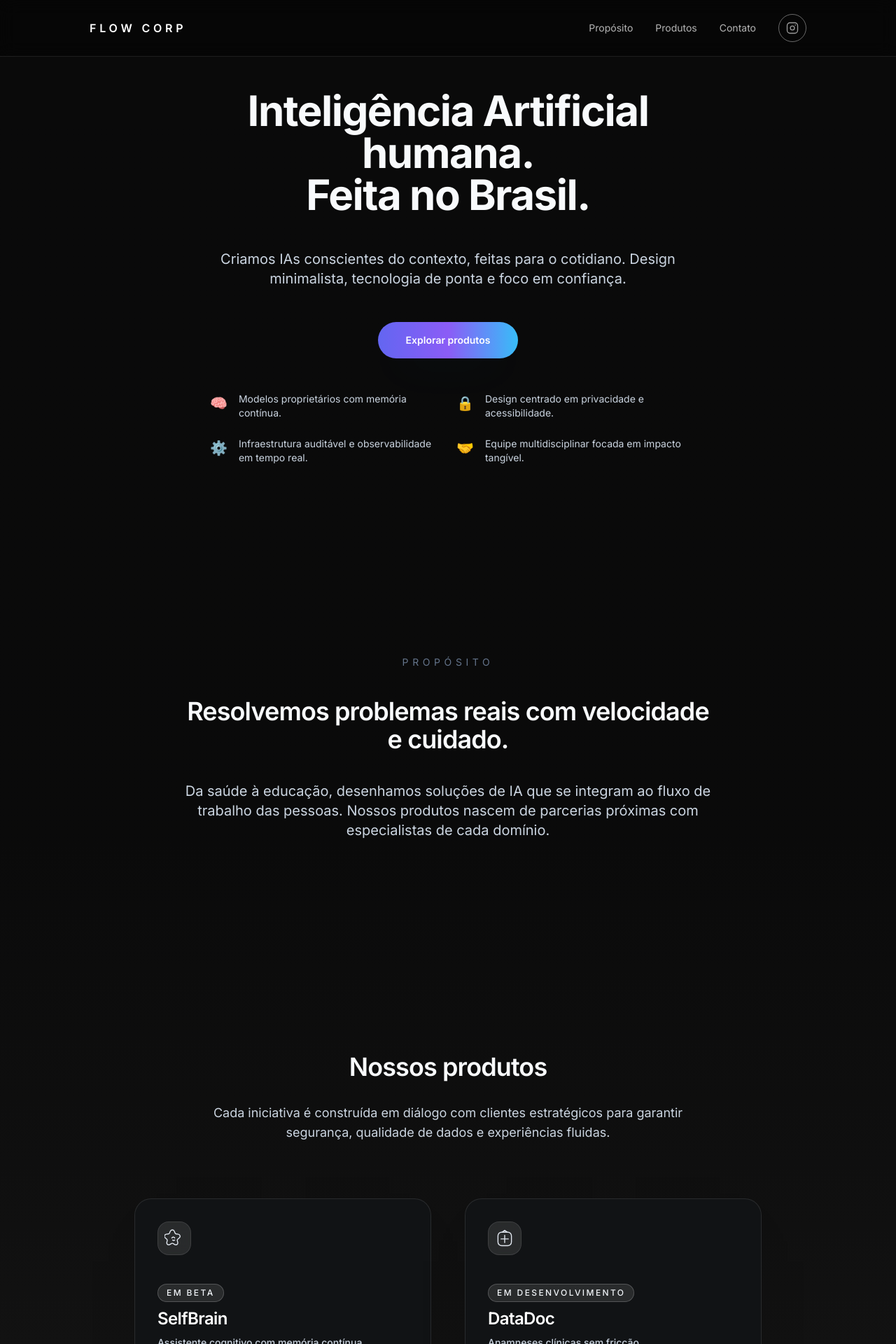
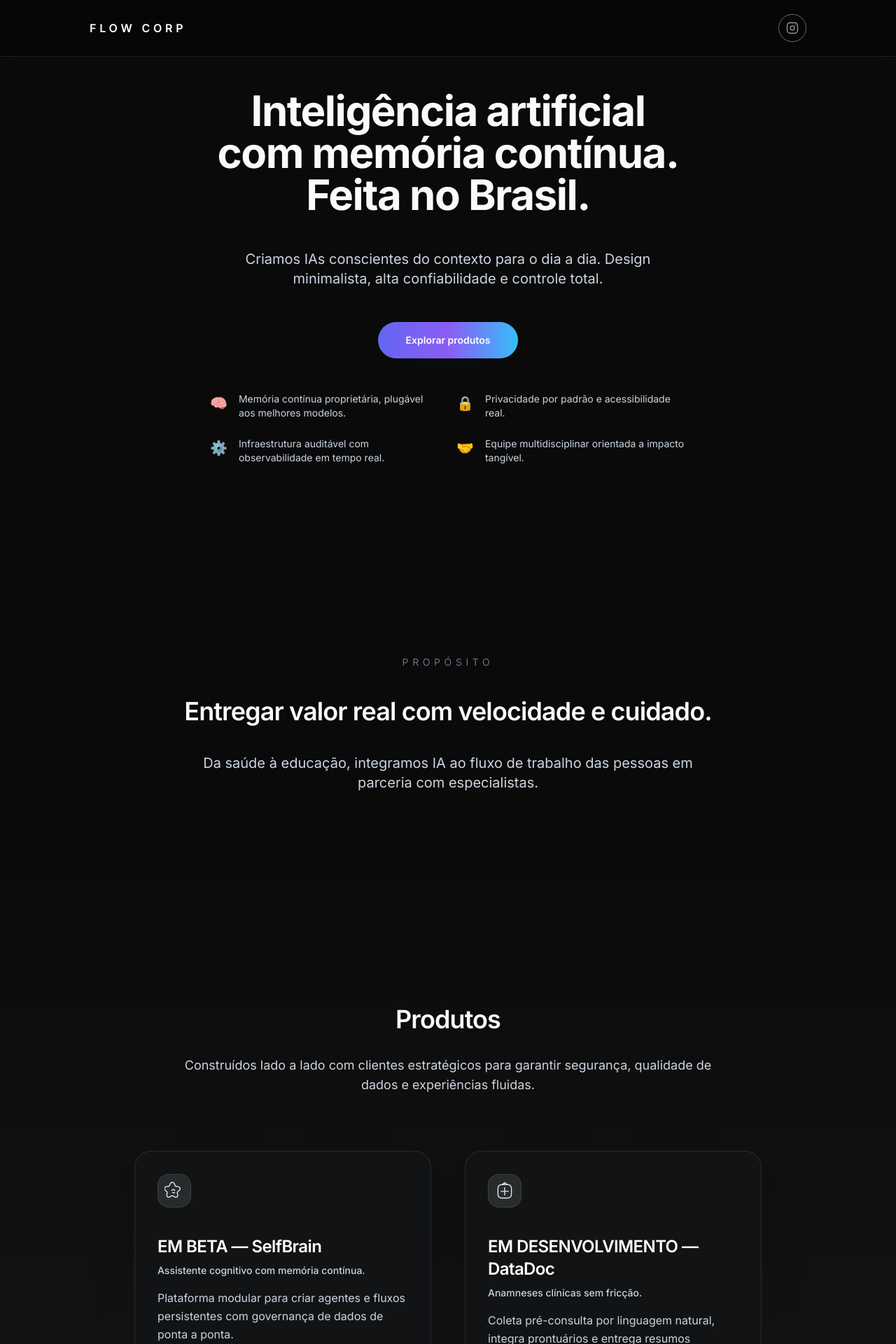
Before and after one commit to igorbiccas/flowcorp-site, a React (Vite) app: page / in a window 1280 px wide. Shown: the top 1920 px of the page at 70% size. Built offline with nearby package versions, Linux system fonts and the light colour scheme.

Commit message:
Atualiza copy e navegação do site

```diff
--- a/App.tsx
+++ b/App.tsx
@@ -11,7 +11,7 @@ const products: Product[] = [
     title: 'SelfBrain',
     subtitle: 'Assistente cognitivo com memória contínua.',
     description:
-      'Plataforma modular para equipes criarem fluxos de IA persistentes com governança de dados de ponta a ponta.',
+      'Plataforma modular para criar agentes e fluxos persistentes com governança de dados de ponta a ponta.',
     status: 'Em beta',
     buttonText: 'Ver',
     url: 'https://selfbrain.vercel.app/',
@@ -21,7 +21,7 @@ const products: Product[] = [
     title: 'DataDoc',
     subtitle: 'Anamneses clínicas sem fricção.',
     description:
-      'Coleta pré-consulta com linguagem natural, integrando prontuários e garantindo consistência para profissionais de saúde.',
+      'Coleta pré-consulta por linguagem natural, integra prontuários e entrega resumos consistentes para profissionais de saúde.',
     status: 'Em desenvolvimento',
     buttonText: 'Ver',
     url: 'https://datadocs.vercel.app/',
@@ -39,14 +39,14 @@ const App: React.FC = () => {
           <div className="mx-auto w-full max-w-[680px] space-y-12">
             <AnimatedSection className="w-full" delay="duration-700">
               <h1 className="text-4xl font-bold leading-tight tracking-tight text-slate-50 sm:text-5xl md:text-6xl">
-                Inteligência Artificial humana.
+                Inteligência artificial com memória contínua.
                 <br />
                 Feita no Brasil.
               </h1>
             </AnimatedSection>
             <AnimatedSection className="w-full" delay="duration-700 delay-150">
               <p className="text-lg leading-relaxed text-slate-300 md:text-xl">
-                Criamos IAs conscientes do contexto, feitas para o cotidiano. Design minimalista, tecnologia de ponta e foco em confiança.
+                Criamos IAs conscientes do contexto para o dia a dia. Design minimalista, alta confiabilidade e controle total.
               </p>
             </AnimatedSection>
             <AnimatedSection className="w-full" delay="duration-700 delay-200">
@@ -63,19 +63,19 @@ const App: React.FC = () => {
               <ul className="mx-auto flex flex-col gap-6 text-left text-sm text-slate-300 sm:grid sm:grid-cols-2">
                 <li className="flex items-start gap-4">
                   <span className="mt-0.5 text-xl" aria-hidden="true">🧠</span>
-                  Modelos proprietários com memória contínua.
+                  Memória contínua proprietária, plugável aos melhores modelos.
                 </li>
                 <li className="flex items-start gap-4">
                   <span className="mt-0.5 text-xl" aria-hidden="true">🔒</span>
-                  Design centrado em privacidade e acessibilidade.
+                  Privacidade por padrão e acessibilidade real.
                 </li>
                 <li className="flex items-start gap-4">
                   <span className="mt-0.5 text-xl" aria-hidden="true">⚙️</span>
-                  Infraestrutura auditável e observabilidade em tempo real.
+                  Infraestrutura auditável com observabilidade em tempo real.
                 </li>
                 <li className="flex items-start gap-4">
                   <span className="mt-0.5 text-xl" aria-hidden="true">🤝</span>
-                  Equipe multidisciplinar focada em impacto tangível.
+                  Equipe multidisciplinar orientada a impacto tangível.
                 </li>
               </ul>
             </AnimatedSection>
@@ -87,10 +87,10 @@ const App: React.FC = () => {
             <AnimatedSection className="w-full">
               <p className="text-sm uppercase tracking-[0.4em] text-slate-500">Propósito</p>
               <h2 className="mt-10 text-3xl font-semibold tracking-tight text-slate-50 md:text-4xl">
-                Resolvemos problemas reais com velocidade e cuidado.
+                Entregar valor real com velocidade e cuidado.
               </h2>
               <p className="mt-10 text-lg leading-relaxed text-slate-300 md:text-xl">
-                Da saúde à educação, desenhamos soluções de IA que se integram ao fluxo de trabalho das pessoas. Nossos produtos nascem de parcerias próximas com especialistas de cada domínio.
+                Da saúde à educação, integramos IA ao fluxo de trabalho das pessoas em parceria com especialistas.
               </p>
             </AnimatedSection>
           </div>
@@ -100,9 +100,9 @@ const App: React.FC = () => {
           <div className="mx-auto w-full max-w-5xl px-[5%]">
             <AnimatedSection className="w-full">
               <div className="mx-auto max-w-3xl text-center">
-                <h2 className="text-3xl font-semibold tracking-tight text-slate-50 md:text-4xl">Nossos produtos</h2>
+                <h2 className="text-3xl font-semibold tracking-tight text-slate-50 md:text-4xl">Produtos</h2>
                 <p className="mt-8 text-base text-slate-300 md:text-lg">
-                  Cada iniciativa é construída em diálogo com clientes estratégicos para garantir segurança, qualidade de dados e experiências fluidas.
+                  Construídos lado a lado com clientes estratégicos para garantir segurança, qualidade de dados e experiências fluidas.
                 </p>
               </div>
               <div className="mt-20 grid grid-cols-1 gap-12 md:grid-cols-2">
@@ -116,8 +116,8 @@ const App: React.FC = () => {
 
         <footer className="border-t border-white/10 bg-black/30 backdrop-blur">
           <div className="container mx-auto flex flex-col items-center justify-between gap-4 px-6 py-12 text-sm text-slate-300 md:flex-row md:px-8">
-            <p>© {new Date().getFullYear()} Flow corp. Todos os direitos reservados.</p>
-            <p className="text-slate-400">Construído com respeito ao tempo das pessoas.</p>
+            <p>© 2025 FlowCorp. Todos os direitos reservados.</p>
+            <p className="text-slate-400">Construído no Brasil com respeito ao seu tempo e aos seus dados.</p>
           </div>
         </footer>
       </main>
--- a/components/Header.tsx
+++ b/components/Header.tsx
@@ -3,7 +3,6 @@ import { InstagramIcon } from './icons';
 
 const Header: React.FC = () => {
   const [isScrolled, setIsScrolled] = useState(false);
-  const [isMenuOpen, setIsMenuOpen] = useState(false);
 
   useEffect(() => {
     const handleScroll = () => {
@@ -12,19 +11,6 @@ const Header: React.FC = () => {
     window.addEventListener('scroll', handleScroll, { passive: true });
     return () => window.removeEventListener('scroll', handleScroll);
   }, []);
-
-  useEffect(() => {
-    const handleResize = () => {
-      if (window.innerWidth >= 768) {
-        setIsMenuOpen(false);
-      }
-    };
-
-    window.addEventListener('resize', handleResize);
-    return () => window.removeEventListener('resize', handleResize);
-  }, []);
-
-  const navLinkClass = 'transition-colors hover:text-white';
 
   return (
     <header
@@ -41,92 +27,16 @@ const Header: React.FC = () => {
           FLOW CORP
         </a>
         <div className="flex items-center gap-4">
-          <button
-            type="button"
-            className="flex h-10 w-10 items-center justify-center rounded-full border border-white/20 text-white/80 transition-colors duration-200 hover:border-white/50 hover:text-white md:hidden"
-            aria-expanded={isMenuOpen}
-            aria-controls="header-navigation"
-            onClick={() => setIsMenuOpen((prev) => !prev)}
-          >
-            <span className="sr-only">Abrir menu</span>
-            <svg
-              className="h-5 w-5"
-              viewBox="0 0 24 24"
-              fill="none"
-              xmlns="http://www.w3.org/2000/svg"
-              aria-hidden="true"
-            >
-              <path
-                d="M4 6h16M4 12h16M4 18h16"
-                stroke="currentColor"
-                strokeWidth="1.5"
-                strokeLinecap="round"
-              />
-            </svg>
-          </button>
-          <nav className="hidden items-center gap-8 text-sm text-white/70 md:flex" id="header-navigation">
-            <a href="#purpose" className={navLinkClass}>
-              Propósito
-            </a>
-            <a href="#products" className={navLinkClass}>
-              Produtos
-            </a>
-            <a href="mailto:contato@flowcorp.ai" className={navLinkClass}>
-              Contato
-            </a>
-            <a
-              href="https://www.instagram.com/selfbrain_/"
-              target="_blank"
-              rel="noopener noreferrer"
-              aria-label="Siga-nos no Instagram"
-              className="inline-flex h-10 w-10 items-center justify-center rounded-full border border-white/40 text-white/60 transition-all duration-300 hover:border-white/80 hover:text-white"
-            >
-              <InstagramIcon />
-            </a>
-          </nav>
-        </div>
-      </div>
-      <div
-        className={`md:hidden ${
-          isMenuOpen ? 'pointer-events-auto opacity-100' : 'pointer-events-none opacity-0'
-        } transition-opacity duration-200`}
-      >
-        <nav
-          className="space-y-3 border-t border-white/10 bg-black/80 px-[5%] py-4 text-base text-white/80"
-          aria-label="Mobile navigation"
-        >
-          <a
-            href="#purpose"
-            className="block transition-colors hover:text-white"
-            onClick={() => setIsMenuOpen(false)}
-          >
-            Propósito
-          </a>
-          <a
-            href="#products"
-            className="block transition-colors hover:text-white"
-            onClick={() => setIsMenuOpen(false)}
-          >
-            Produtos
-          </a>
-          <a
-            href="mailto:contato@flowcorp.ai"
-            className="block transition-colors hover:text-white"
-            onClick={() => setIsMenuOpen(false)}
-          >
-            Contato
-          </a>
           <a
             href="https://www.instagram.com/selfbrain_/"
             target="_blank"
             rel="noopener noreferrer"
-            className="flex items-center gap-3 text-white transition-colors hover:text-white/70"
-            onClick={() => setIsMenuOpen(false)}
+            aria-label="Siga-nos no Instagram"
+            className="inline-flex h-10 w-10 items-center justify-center rounded-full border border-white/40 text-white/60 transition-all duration-300 hover:border-white/80 hover:text-white"
           >
             <InstagramIcon />
-            <span>Instagram</span>
           </a>
-        </nav>
+        </div>
       </div>
     </header>
   );
--- a/components/ProductCard.tsx
+++ b/components/ProductCard.tsx
@@ -19,10 +19,9 @@ const ProductCard: React.FC<ProductCardProps> = ({ product }) => {
       <div className="absolute inset-x-0 top-0 h-32 bg-gradient-to-b from-white/10 to-transparent opacity-0 transition-opacity duration-300 group-hover:opacity-100 group-focus-visible:opacity-100" aria-hidden="true" />
       {product.icon}
       <div className="space-y-2">
-        <span className="inline-flex items-center gap-2 rounded-full border border-white/20 bg-white/10 px-3 py-1 text-xs font-medium uppercase tracking-[0.2em] text-slate-100">
-          {status}
-        </span>
-        <h3 className="text-2xl font-semibold tracking-tight text-white">{product.title}</h3>
+        <h3 className="text-2xl font-semibold tracking-tight text-white">
+          {status} — {product.title}
+        </h3>
         <p className="text-sm font-medium text-slate-300">{product.subtitle}</p>
       </div>
       <p className="text-base leading-relaxed text-slate-300">{product.description}</p>
```
